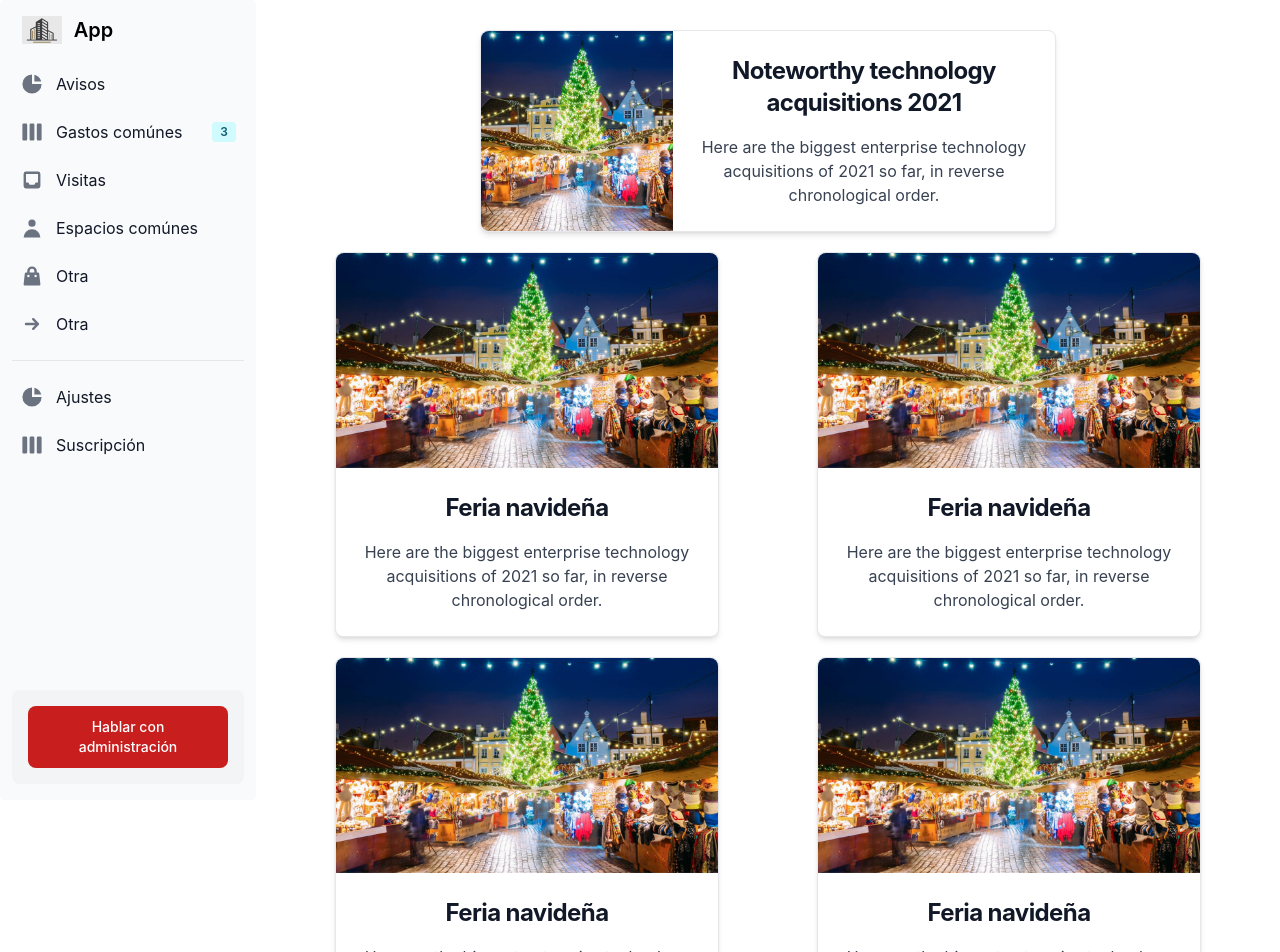
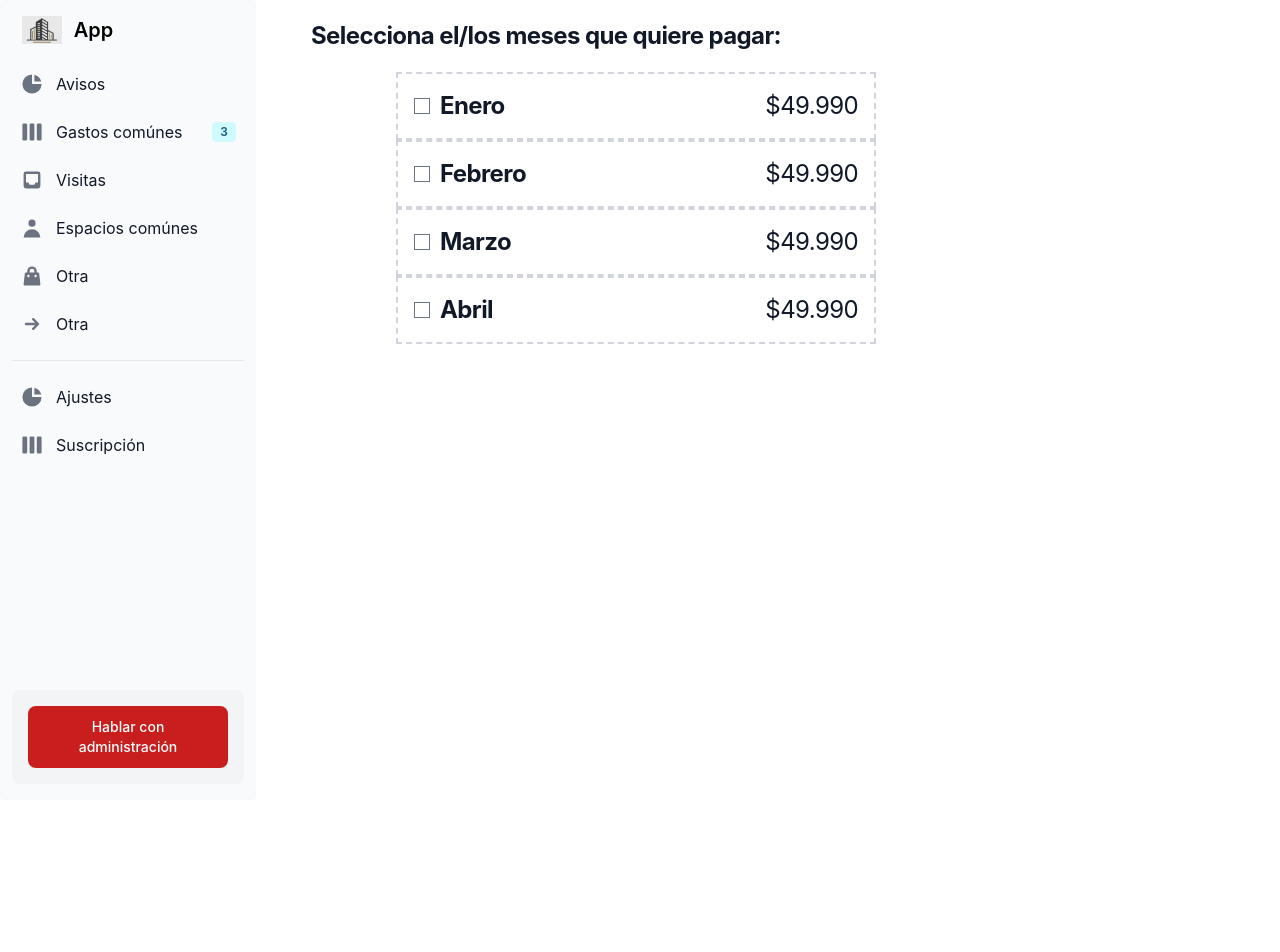
Before and after one commit to nicolasukd/DIU-project, a React (Create React App) app: page /gastosComunes in a window 1280 px wide. Shown: the top 952 px of the page. After the commit the page ends 800 px from the top, so only its background shows below. Built offline with nearby package versions, Linux system fonts and the light colour scheme.

Commit message:
Mas avance de Alonso

```diff
--- a/src/App.js
+++ b/src/App.js
@@ -1,11 +1,11 @@
-import logo from './logo.svg';
 import './App.css';
-import { BrowserRouter, Link, Route, Routes, Switch } from 'react-router-dom'
+import { BrowserRouter, Route, Routes } from 'react-router-dom'
 
 import Sidebar from './components/Sidebar'
 import Avisos from './components/Avisos'
 import GastosComunes from './components/GastosComunes';
 import EspaciosComunes from './components/EspaciosComunes';
+import SeleccionarHorario from './components/seleccionarHorarios';
 
 function App() {
   return (
@@ -19,7 +19,7 @@ function App() {
           <Route path="/avisos" element={<Avisos />} />
           <Route path="/gastosComunes" element={<GastosComunes />} />
           <Route path="/espaciosComunes" element={<EspaciosComunes />} />
-          <Route path="/espaciosComunes/:horarios" element={<seleccionarHorario />} />
+          <Route path="/espaciosComunes/:horarios" element={<SeleccionarHorario />} />
           <Route path="/contact" element={<Avisos />} />
         </Routes>
       </BrowserRouter>
--- a/src/assets/styles/Sidebar.css
+++ b/src/assets/styles/Sidebar.css
@@ -1,5 +1,3 @@
-
-
 .Sidebar {
     align-content: space-between;
     display: grid;
--- a/src/components/Avisos.js
+++ b/src/components/Avisos.js
@@ -2,7 +2,7 @@ import '../assets/styles/Avisos.css'
 import feria from '../assets/images/feriaNavideña.jpg'
 
 
-import { Card, Button, Modal } from 'flowbite-react';
+import { Card, Modal } from 'flowbite-react';
 import { useState } from 'react';
 
 
@@ -100,7 +100,7 @@ function Avisos() {
                     </div>
                 </Modal.Body>
                 <Modal.Footer>
-                <div className="space-y-6">
+                    <div className="space-y-6">
                         <p className="text-base leading-relaxed text-gray-500 dark:text-gray-400">
                             12/12/2021 12:00
                         </p>
--- a/src/components/EspaciosComunes.js
+++ b/src/components/EspaciosComunes.js
@@ -15,21 +15,19 @@ function EspaciosComunes() {
             <div className='row'>
                 <Card
                     className="max-w-sm"
-                    imgAlt="Meaningful alt text for an image that is not purely decorative"
                     imgSrc={feria}
                 >
                     <h5 className="text-2xl font-bold tracking-tight text-gray-900 dark:text-white">
                         Piscina exterior
                     </h5>
                     <Link to={`/espaciosComunes/${encodeURIComponent('Piscina exterior')}`}>
-                        <Button >
+                        <Button style={{ width: "100%" }}>
                             Reservar
                         </Button>
                     </Link>
                 </Card>
                 <Card
                     className="max-w-sm"
-                    imgAlt="Meaningful alt text for an image that is not purely decorative"
                     imgSrc={feria}
                 >
                     <h5 className="text-2xl font-bold tracking-tight text-gray-900 dark:text-white">
@@ -44,7 +42,6 @@ function EspaciosComunes() {
             <div className='row'>
                 <Card
                     className="max-w-sm"
-                    imgAlt="Meaningful alt text for an image that is not purely decorative"
                     imgSrc={feria}
                 >
                     <h5 className="text-2xl font-bold tracking-tight text-gray-900 dark:text-white">
@@ -56,7 +53,6 @@ function EspaciosComunes() {
                 </Card>
                 <Card
                     className="max-w-sm"
-                    imgAlt="Meaningful alt text for an image that is not purely decorative"
                     imgSrc={feria}
                 >
                     <h5 className="text-2xl font-bold tracking-tight text-gray-900 dark:text-white">
@@ -70,7 +66,6 @@ function EspaciosComunes() {
             <div className='row'>
                 <Card
                     className="max-w-sm"
-                    imgAlt="Meaningful alt text for an image that is not purely decorative"
                     imgSrc={feria}
                 >
                     <h5 className="text-2xl font-bold tracking-tight text-gray-900 dark:text-white">
@@ -82,7 +77,6 @@ function EspaciosComunes() {
                 </Card>
                 <Card
                     className="max-w-sm"
-                    imgAlt="Meaningful alt text for an image that is not purely decorative"
                     imgSrc={feria}
                 >
                     <h5 className="text-2xl font-bold tracking-tight text-gray-900 dark:text-white">
--- a/src/components/GastosComunes.js
+++ b/src/components/GastosComunes.js
@@ -1,82 +1,40 @@
-import '../assets/styles/Avisos.css'
-import feria from '../assets/images/feriaNavideña.jpg'
-
-
-import { Card, Button } from 'flowbite-react';
-
-
-
-function GastosComunes() {
+import React, { useState } from 'react';
+const meses = ["Enero", "Febrero", "Marzo", "Abril"]
+const ListaDeudas = ({ texto, seleccionado, onToggleSeleccion }) => {
+    const borderStyle = seleccionado ? 'border-solid border-2 border-blue-500' : 'border-dashed border-2 border-gray-300';
 
     return (
-        <div className='container'>
-            <div className='row'>
-                <Card className="max-w-sm" imgSrc={feria} horizontal>
-                    <h5 className="text-2xl font-bold tracking-tight text-gray-900 dark:text-white">
-                        Noteworthy technology acquisitions 2021
-                    </h5>
-                    <p className="font-normal text-gray-700 dark:text-gray-400">
-                        Here are the biggest enterprise technology acquisitions of 2021 so far, in reverse chronological order.
-                    </p>
-                </Card>
-            </div>
+        <div className={`p-4 ${borderStyle}`} style={{ display: "flex", width: "30rem", flexDirection: 'row', gap: "10px", alignItems: "center" }}>
+            <input type="checkbox" checked={seleccionado} onChange={onToggleSeleccion} />
+            <h5 className="text-2xl font-bold tracking-tight text-gray-900 dark:text-white">{texto}</h5>
+            <h5 className="text-2xl tracking-tight text-gray-900 dark:text-white" style={{ marginLeft: "auto" }}>$49.990</h5>
+        </div >
+    );
+};
 
-            <div className='row'>
-                <Card
-                    className="max-w-sm"
-                    imgAlt="Meaningful alt text for an image that is not purely decorative"
-                    imgSrc={feria}
-                >
-                    <h5 className="text-2xl font-bold tracking-tight text-gray-900 dark:text-white">
-                        Feria navideña
-                    </h5>
-                    <p className="font-normal text-gray-700 dark:text-gray-400">
-                        Here are the biggest enterprise technology acquisitions of 2021 so far, in reverse chronological order.
-                    </p>
-                </Card>
-                <Card
-                    className="max-w-sm"
-                    imgAlt="Meaningful alt text for an image that is not purely decorative"
-                    imgSrc={feria}
-                >
-                    <h5 className="text-2xl font-bold tracking-tight text-gray-900 dark:text-white">
-                        Feria navideña
-                    </h5>
-                    <p className="font-normal text-gray-700 dark:text-gray-400">
-                        Here are the biggest enterprise technology acquisitions of 2021 so far, in reverse chronological order.
-                    </p>
-                </Card>
-            </div>
+const GastosComunes = () => {
+    const [seleccionados, setSeleccionados] = useState([false, false, false, false]);
 
-            <div className='row'>
-                <Card
-                    className="max-w-sm"
-                    imgAlt="Meaningful alt text for an image that is not purely decorative"
-                    imgSrc={feria}
-                >
-                    <h5 className="text-2xl font-bold tracking-tight text-gray-900 dark:text-white">
-                        Feria navideña
-                    </h5>
-                    <p className="font-normal text-gray-700 dark:text-gray-400">
-                        Here are the biggest enterprise technology acquisitions of 2021 so far, in reverse chronological order.
-                    </p>
-                </Card>
-                <Card
-                    className="max-w-sm"
-                    imgAlt="Meaningful alt text for an image that is not purely decorative"
-                    imgSrc={feria}
-                >
-                    <h5 className="text-2xl font-bold tracking-tight text-gray-900 dark:text-white">
-                        Feria navideña
-                    </h5>
-                    <p className="font-normal text-gray-700 dark:text-gray-400">
-                        Here are the biggest enterprise technology acquisitions of 2021 so far, in reverse chronological order.
-                    </p>
-                </Card>
-            </div>
+    const handleToggleSeleccion = (index) => {
+        const nuevosSeleccionados = [...seleccionados];
+        nuevosSeleccionados[index] = !nuevosSeleccionados[index];
+        setSeleccionados(nuevosSeleccionados);
+    };
 
+    return (
+        <div style={{ display: 'flex', marginTop: "20px", marginLeft: "40px", flexDirection: "column", gap: "20px" }}>
+            <h5 style={{ width: "500px" }} className="text-2xl font-bold tracking-tight text-gray-900 dark:text-white">Selecciona el/los meses que quiere pagar:</h5>
+            <div style={{ marginLeft: "100px" }}>
+                {seleccionados.map((seleccionado, index) => (
+                    <ListaDeudas
+                        key={index}
+                        texto={`${meses[index]}`}
+                        seleccionado={seleccionado}
+                        onToggleSeleccion={() => handleToggleSeleccion(index)}
+                    />
+                ))}</div>
         </div>
-    )
-}
+    );
+};
 
-export default GastosComunes
+export default GastosComunes;
```
Also changed, not shown: src/components/Paginacion.js (added, +72 -0 lines), src/components/Sidebar.js (+3 -4 lines), src/components/seleccionarHorarios.js (+80 -0 lines).
